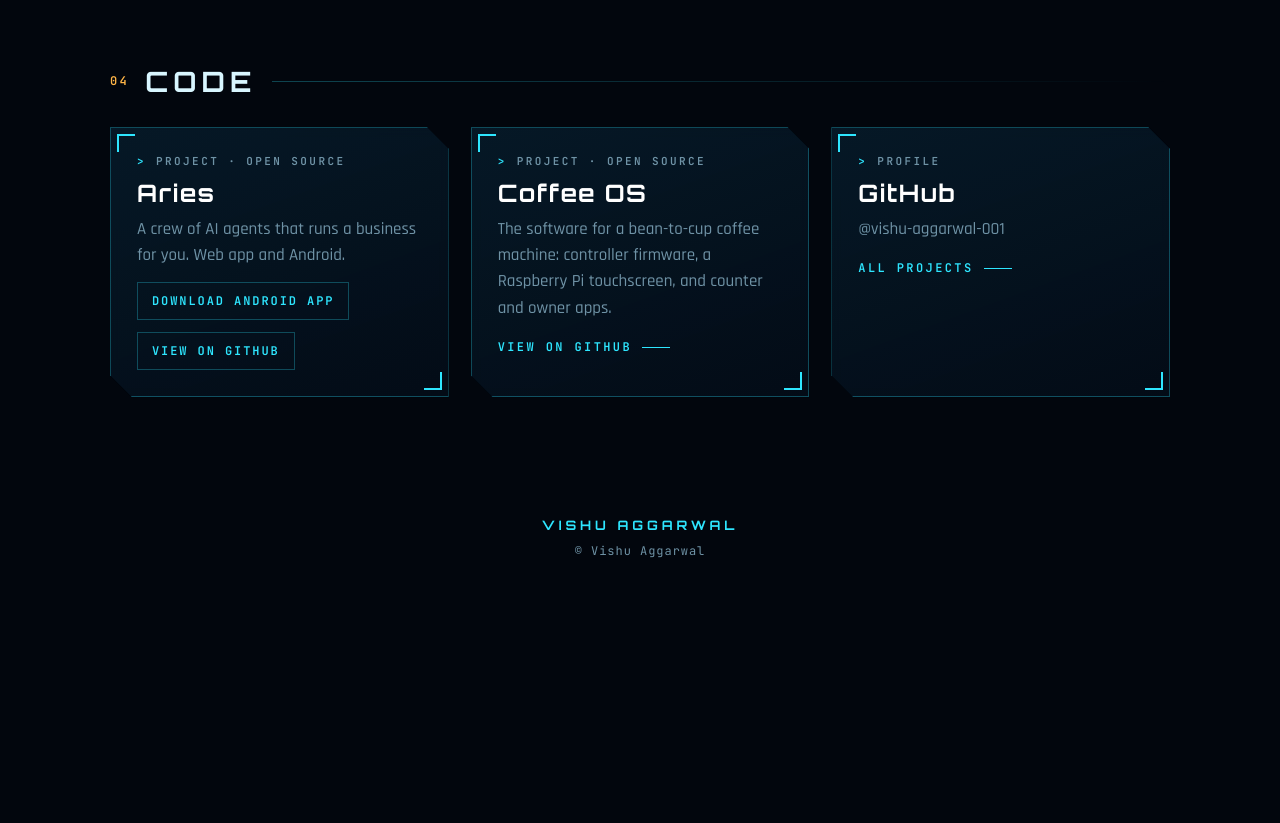
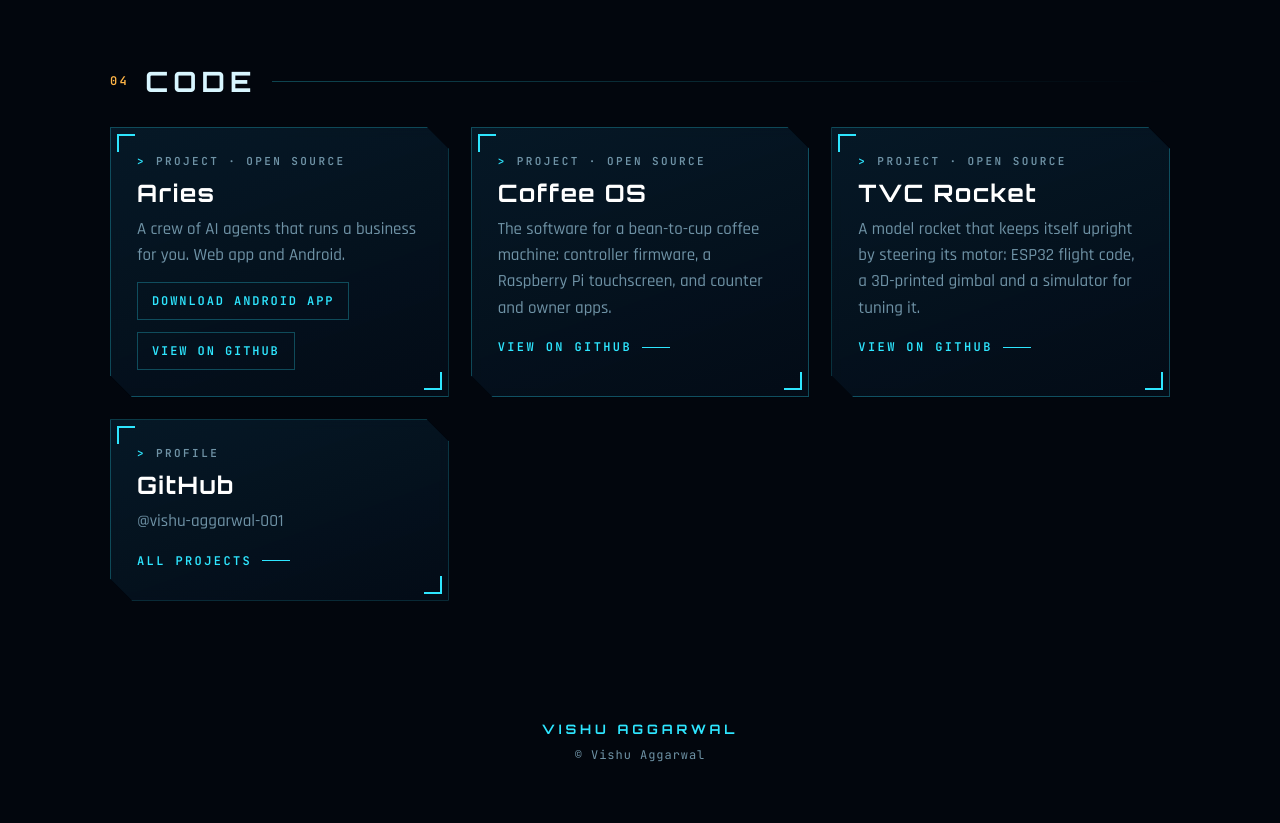
Before and after one commit to vishu-aggarwal-001/vishu-aggarwal-001.github.io, a plain HTML site: page index.html in a window 1280 px wide. Shown: the part 2900-3723 px from the top of the page. Before the commit the page ends 3519 px from the top, so only its background shows below. Drawn offline with Linux system fonts and the light colour scheme.

Commit message:
Add TVC Rocket to the code section

```diff
--- a/index.html
+++ b/index.html
@@ -307,6 +307,12 @@ footer .sig{font:700 13px var(--hud);letter-spacing:.3em;color:var(--cy);margin-
         <p>The software for a bean-to-cup coffee machine: controller firmware, a Raspberry Pi touchscreen, and counter and owner apps.</p>
         <span class="go">View on GitHub</span>
       </a>
+      <a class="panel proj" href="https://github.com/vishu-aggarwal-001/tvc-rocket">
+        <div class="label"><b>&gt;</b> Project · open source</div>
+        <h3>TVC Rocket</h3>
+        <p>A model rocket that keeps itself upright by steering its motor: ESP32 flight code, a 3D-printed gimbal and a simulator for tuning it.</p>
+        <span class="go">View on GitHub</span>
+      </a>
       <a class="panel proj" href="https://github.com/vishu-aggarwal-001">
         <div class="label"><b>&gt;</b> Profile</div>
         <h3>GitHub</h3>
```
